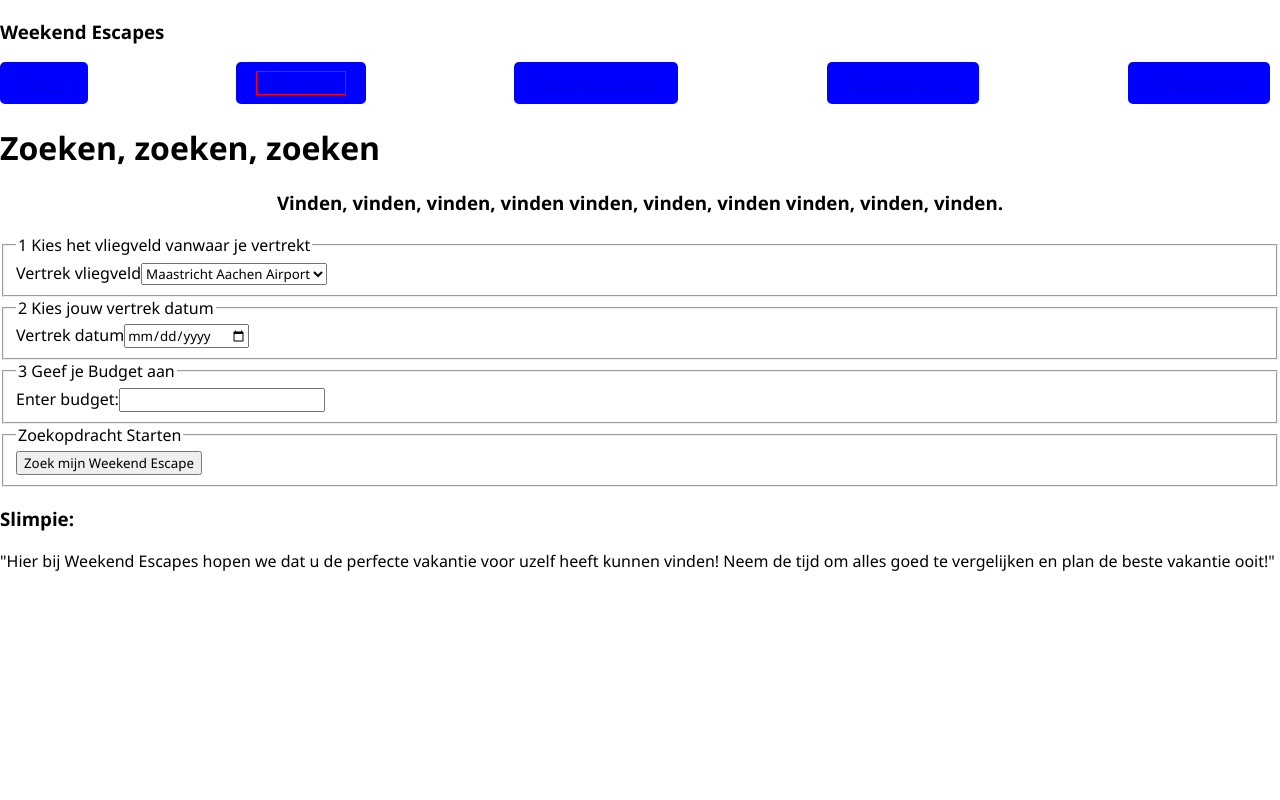
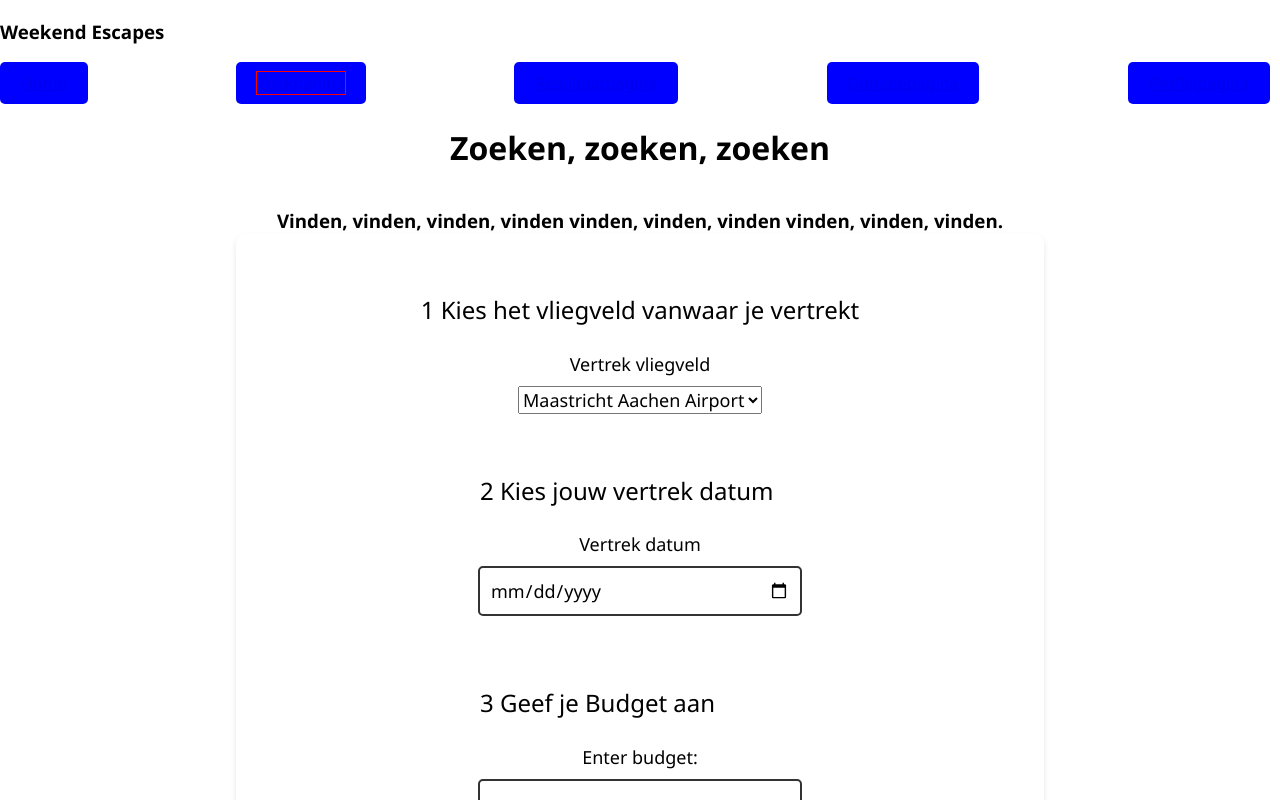
Before and after one commit to sebasvisser/2022-frontend-eindopdracht, a React (Create React App) app: page /search in a window 1280 px wide. Shown: the top 800 px of the page. Built offline with nearby package versions, Linux system fonts and the light colour scheme; a web font is replaced by a local one.

Commit message:
opmaak van zoekpagina mooi gemaakt

```diff
--- a/src/pages/search/Search.css
+++ b/src/pages/search/Search.css
@@ -0,0 +1,81 @@
+.searchPage body {
+    background-color: #E5E5E5;
+    display: flex;
+    flex-direction: column;
+    align-items: center;
+    justify-content: center;
+    height: 100vh;
+}
+
+.searchPage main {
+    display: flex;
+    flex-direction: column;
+    align-items: center;
+    justify-content: center;
+    height: 100vh;
+}
+
+.searchPage .card {
+    background-color: #FFFFFF;
+    box-shadow: 0px 4px 6px rgba(0, 0, 0, 0.1);
+    width: 60%;
+    padding: 20px;
+    border-radius: 10px;
+    display: flex;
+    flex-direction: column;
+}
+
+.searchPage header {
+    display: flex;
+    flex-direction: column;
+    align-items: center;
+}
+
+.searchPage h1 {
+    font-size: 32px;
+    margin-bottom: 20px;
+}
+
+.searchPage form {
+    display: flex;
+    flex-direction: column;
+    align-items: center;
+    margin-top: 40px;
+}
+
+.searchPage fieldset {
+    border: none;
+    margin-bottom: 40px;
+    display: flex;
+    flex-direction: column;
+    align-items: center;
+}
+
+.searchPage legend {
+    font-size: 24px;
+    margin-bottom: 20px;
+}
+
+.searchPage label, select {
+    font-size: 18px;
+    margin-bottom: 10px;
+}
+
+.searchPage input[type="date"], input[type="number"] {
+    border: 2px solid #333;
+    border-radius: 5px;
+    padding: 10px;
+    font-size: 18px;
+    width: 300px;
+    margin-bottom: 20px;
+}
+
+.searchPage button[type="submit"] {
+    background-color: #007AFF;
+    color: #FFFFFF;
+    border: none;
+    border-radius: 5px;
+    padding: 10px 20px;
+    font-size: 18px;
+    cursor: pointer;
+}
--- a/src/pages/search/Search.js
+++ b/src/pages/search/Search.js
@@ -4,7 +4,7 @@ import "./Search.css";
 
 function Search() {
   return (
-    <>
+    <div className="searchPage">
       <header>
         <h1>Zoeken, zoeken, zoeken</h1>
         <h3>
@@ -13,7 +13,7 @@ function Search() {
         </h3>
       </header>
       <main>
-        <section>
+        <section className="card">
           <form>
             <fieldset>
               <legend>1 Kies het vliegveld vanwaar je vertrekt</legend>
@@ -42,7 +42,7 @@ function Search() {
         </section>
       </main>
       <Footer />
-    </>
+    </div>
   );
 }
 
```
